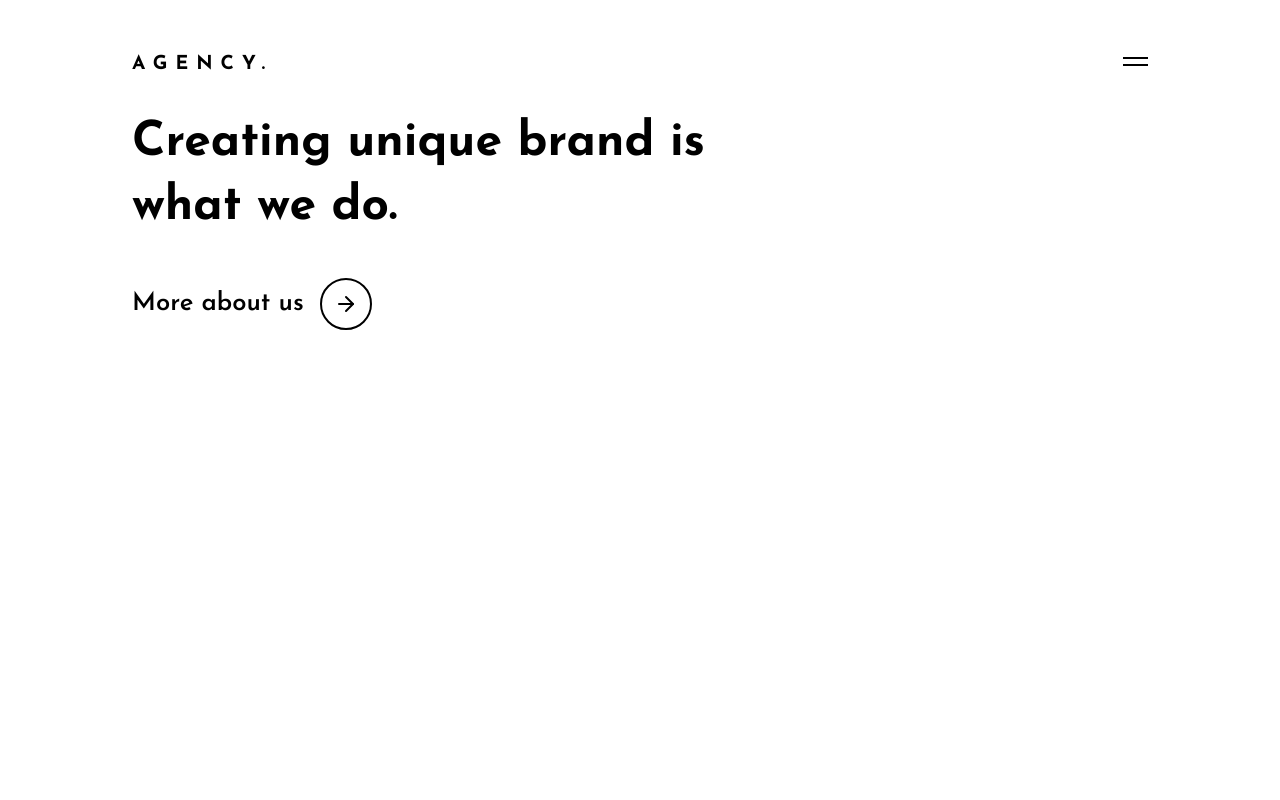
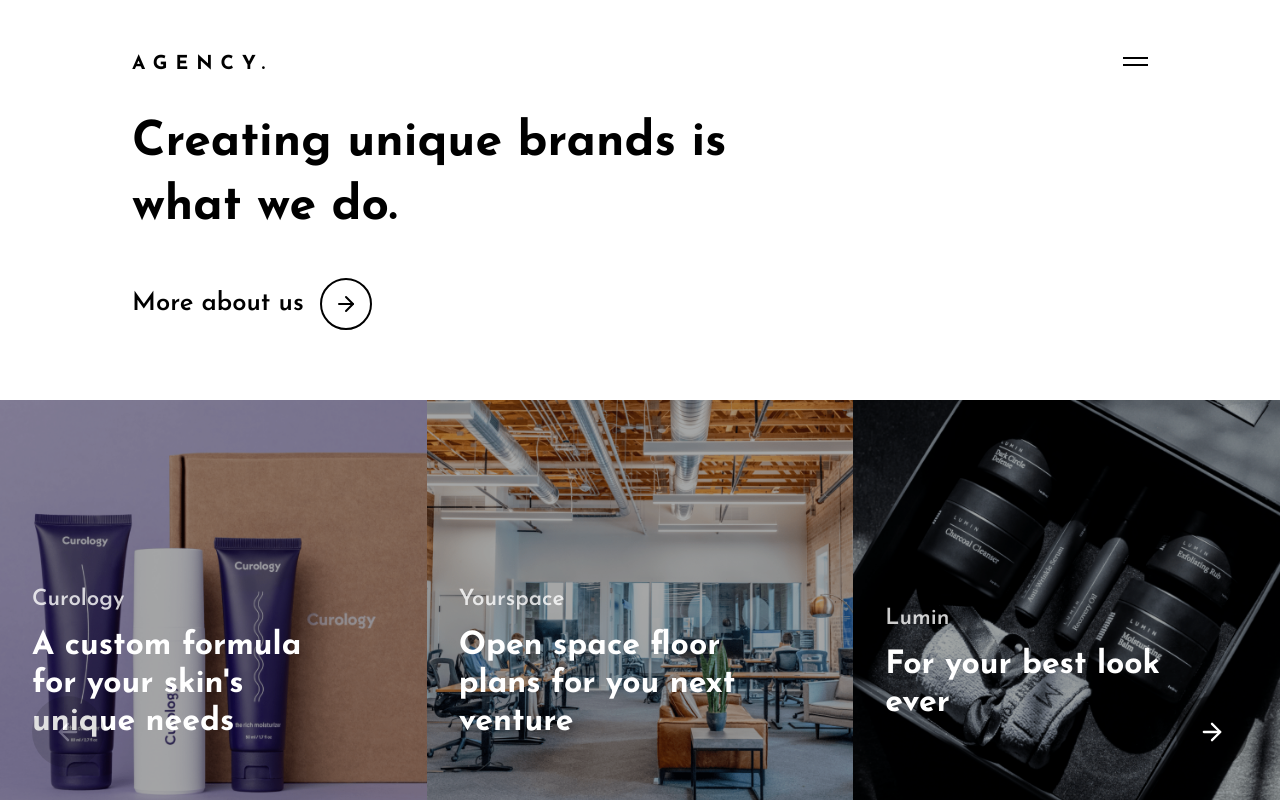
Before and after one commit to glitchy-Lord/awwwards-melriver, a React (Create React App) app: page / in a window 1280 px wide. Built offline with nearby package versions, Linux system fonts and the light colour scheme.

Commit message:
added cases

```diff
--- a/src/App.js
+++ b/src/App.js
@@ -1,5 +1,6 @@
 import { useEffect } from 'react';
 import Banner from './components/Banner';
+import Cases from './components/Cases';
 import Header from './components/Header';
 import './styles/App.scss';
 
@@ -13,6 +14,7 @@ function App() {
 		<div className='App'>
 			<Header />
 			<Banner />
+			<Cases />
 		</div>
 	);
 }
--- a/src/components/Banner.jsx
+++ b/src/components/Banner.jsx
@@ -8,7 +8,7 @@ const Banner = () => {
 				<div className='row'>
 					<h2>
 						<div className='line'>
-							<span>Creating unique brand is</span>
+							<span>Creating unique brands is</span>
 						</div>
 						<div className='line'>
 							<span>what we do.</span>
--- /dev/null
+++ b/src/components/Cases.jsx
@@ -0,0 +1,62 @@
+import React from 'react';
+import { ReactComponent as CasesNext } from '../assets/arrow-right.svg';
+import { ReactComponent as CasesPrev } from '../assets/arrow-left.svg';
+
+const caseStudies = [
+	{
+		id: 1,
+		subtitle: 'Curology',
+		title: "A custom formula for your skin's unique needs",
+		img: 'curology-min',
+	},
+	{
+		id: 2,
+		subtitle: 'Yourspace',
+		title: 'Open space floor plans for you next venture',
+		img: 'yourspace-min',
+	},
+	{
+		id: 3,
+		subtitle: 'Lumin',
+		title: 'For your best look ever',
+		img: 'lumin-min',
+	},
+];
+
+const Cases = () => {
+	return (
+		<section className='cases'>
+			<div className='container-fluid'>
+				<div className='cases-navigation'>
+					<div className='cases-arrow prev disabled'>
+						<CasesPrev />
+					</div>
+					<div className='cases-arrow next'>
+						<CasesNext />
+					</div>
+				</div>
+				<div className='row'>
+					{caseStudies.map((caseItem) => (
+						<div className='case' key={caseItem.id}>
+							<div className='case-details'>
+								<span>{caseItem.subtitle}</span>
+								<h2>{caseItem.title}</h2>
+							</div>
+							<div className='case-image'>
+								<img
+									src={
+										require(`../assets/${caseItem.img}.png`)
+											.default
+									}
+									alt={caseItem.title}
+								/>
+							</div>
+						</div>
+					))}
+				</div>
+			</div>
+		</section>
+	);
+};
+
+export default Cases;
--- a/src/styles/components/cases.scss
+++ b/src/styles/components/cases.scss
@@ -0,0 +1,126 @@
+.cases {
+	height: 50vh;
+	height: calc(var(--vh, 1vh) * 50);
+
+	&-navigation {
+		position: absolute;
+		bottom: 0;
+		width: 100%;
+		display: flex;
+		justify-content: space-between;
+		align-items: center;
+		z-index: 6;
+		padding: 32px;
+		box-sizing: border-box;
+
+		@include media('<=tablet') {
+			display: none;
+		}
+	}
+	&-arrow {
+		background-color: rgba($black, 0.4);
+		height: 72px;
+		width: 72px;
+		border-radius: 50%;
+		display: flex;
+		align-items: center;
+		justify-content: center;
+
+		svg {
+			color: $white;
+			height: 28px;
+			width: 28px;
+		}
+		&.disabled {
+			opacity: 0.3;
+		}
+	}
+	.row {
+		@include media('<=tablet') {
+			flex-direction: column;
+		}
+
+		.case {
+			position: relative;
+			background-color: $black;
+			cursor: pointer;
+
+			&:hover {
+				case-image {
+					opacity: 0.4;
+				}
+			}
+
+			&-details {
+				width: calc(100vw / 3);
+				height: 50vh;
+				height: calc(var(--vh, 1vh) * 50);
+				display: flex;
+				flex-direction: column;
+				justify-content: center;
+				padding: 32px;
+				box-sizing: border-box;
+				z-index: 1;
+				position: relative;
+
+				@include media('<=tablet') {
+					width: 100vw;
+				}
+
+				@include media('<=phone') {
+					padding: 16px;
+				}
+				span {
+					margin-top: 156px;
+					font-size: 1.6rem;
+					opacity: 0.8;
+					color: $white;
+					font-weight: 600;
+
+					@include media('<=desktop', '>tablet') {
+						font-size: 1.4rem;
+					}
+
+					@include media('<=phone') {
+						font-size: 2.4rem;
+						line-height: 2.2rem;
+					}
+				}
+				h2 {
+					font-size: 2.4rem;
+					line-height: 3.4rem;
+					width: 85%;
+					margin-top: 16px;
+					color: $white;
+
+					@include media('<=desktop', '>tablet') {
+						font-size: 2rem;
+						line-height: 2.4rem;
+					}
+
+					@include media('<=phone') {
+						font-size: 1.7rem;
+						line-height: 2.2rem;
+						margin-top: 8px;
+					}
+				}
+			}
+			&-image {
+				top: 0;
+				left: 0;
+				width: 100%;
+				height: 100%;
+				overflow: hidden;
+				position: absolute;
+				opacity: 0.65;
+				transition: 0.4s cubic-bezier(0.6, -0.05, 0.1, 0.99);
+
+				img {
+					height: 100%;
+					width: 100%;
+					object-fit: cover;
+				}
+			}
+		}
+	}
+}
```
